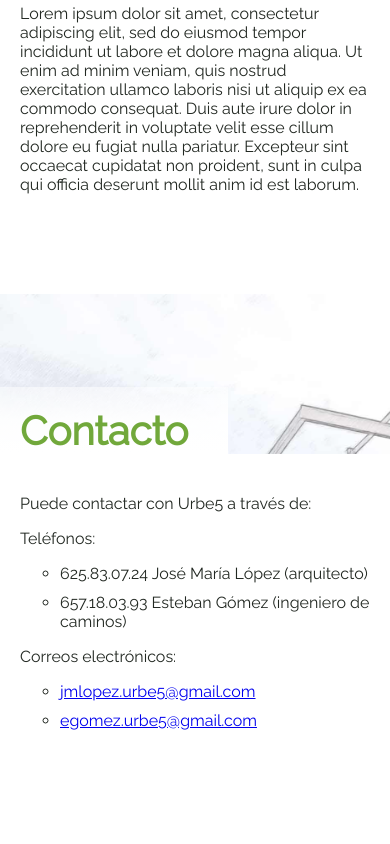
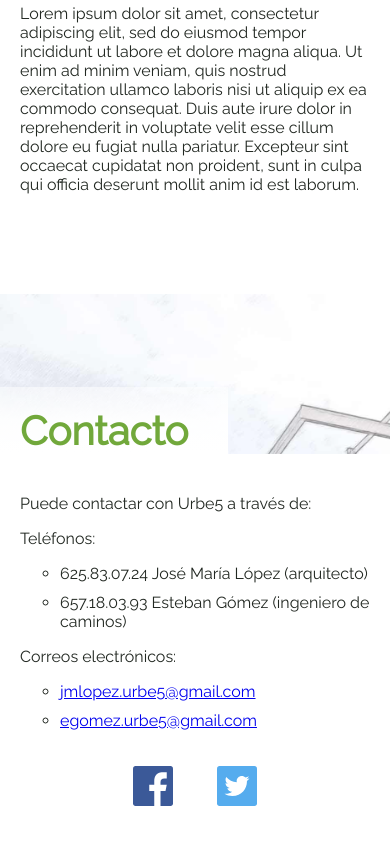
Before and after one commit to pacog/urbe5, a plain HTML site: page index.html in a window 390 px wide. Shown: the part 2465-3309 px from the top of the page. Drawn offline with Linux system fonts and the light colour scheme.

Commit message:
Botones sociales

```diff
--- a/index.html
+++ b/index.html
@@ -31,7 +31,10 @@
       <a section-button="services" class="header-nav-link" href="#servicios">Servicios</a>
       <a section-button="obras" class="header-nav-link" href="#obras">Obras</a>
       <a section-button="contact" class="header-nav-link" href="#contacto">Contacto</a>
+      <a href='https://www.facebook.com/urbe5consultores' target='_BLANK' class='facebook-link'></a>
+      <a href='https://twitter.com/urbe5_U5' target='_BLANK' class='twitter-link'></a>
     </nav>
+
   </header>
 
   <div class="content" id="inicio">
@@ -147,6 +150,12 @@
           <li><a href="mailto:egomez.urbe5@gmail.com">egomez.urbe5@gmail.com</a></li>
         </ul>
 
+        <div class='section-contact-social-links'>
+
+          <a href='https://www.facebook.com/urbe5consultores' target='_BLANK' class='facebook-link'></a>
+          <a href='https://twitter.com/urbe5_U5' target='_BLANK' class='twitter-link'></a>
+        </div>
+
       </div>
 
     </section>
--- a/scss/_general.scss
+++ b/scss/_general.scss
@@ -29,3 +29,17 @@
   height: $header-height;
   margin: -$header-height 0 0;
 }
+
+.twitter-link, .facebook-link {
+  display: inline-block;
+  height: 2*$grid-l;
+  width: 2*$grid-l;
+}
+.twitter-link {
+  background: url("../img/square-twitter.svg") no-repeat;
+  background-size: contain;
+}
+.facebook-link {
+  background: url("../img/square-facebook.svg") no-repeat;
+  background-size: contain;
+}
--- a/scss/_header.scss
+++ b/scss/_header.scss
@@ -78,8 +78,21 @@
 
     .header-nav {
         text-align: center;
-
+        .twitter-link, .facebook-link {
+            vertical-align: middle;
+            margin: 0 $grid-s;
+            margin-bottom: -10px;
+            height: 3*$grid-m;
+            width: 3*$grid-m;
+        }
     }
+        @media (max-width: 520px) {
+            .header-nav {
+                .twitter-link, .facebook-link {
+                    display: none;
+                }
+            }
+        }
         .header-nav-link {
             padding: 0 $grid-m;
             display: inline-block;
@@ -100,7 +113,7 @@
             }
         }
 
-@media (max-width: 830px) {
+@media (max-width: 870px) {
     .header {
         padding-left: 0;
         padding-right: 0;
--- a/scss/_section.scss
+++ b/scss/_section.scss
@@ -61,6 +61,14 @@
             background-size: cover;
         }
 
+    .section-contact-social-links {
+        text-align: center;
+        .twitter-link, .facebook-link {
+            margin: $grid-l;
+            margin-bottom: 0;
+        }
+    }
+
     @media (max-width: 830px) {
         .section-content, .section-title {
             padding: 0 $grid-l;
```
Also changed, not shown: css/style.css, img/square-facebook.svg (added), img/square-twitter.svg (added).
